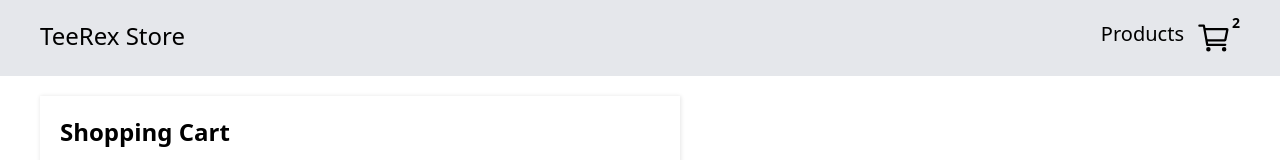
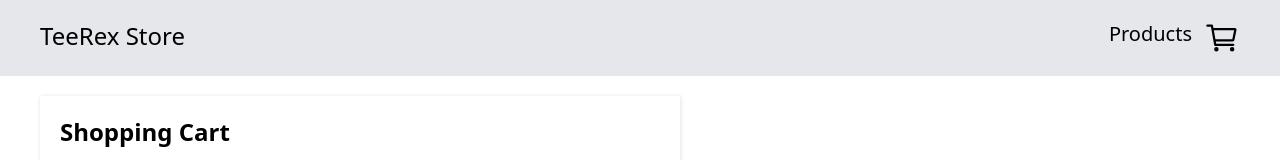
Before and after one commit to PraveenDKatti/geektrust, a React (Vite) app in the folder TeeRex-Store/: page /Cart in a window 1280 px wide. Shown: the top 160 px of the page. Built offline with nearby package versions, Linux system fonts and the light colour scheme.

Commit message:
added cart.length property to Header and applied  onClick function on delete button with removeFromCart function

```diff
--- a/TeeRex-Store/src/Header.jsx
+++ b/TeeRex-Store/src/Header.jsx
@@ -1,6 +1,6 @@
 import { IoCartOutline } from "react-icons/io5";
 import { Link } from 'react-router-dom'
-export default function Header() {
+export default function Header({cart}) {
     return (
         <div className="flex justify-between py-5 px-10 bg-gray-200 z-50 sticky w-full top-0">
 
@@ -15,7 +15,7 @@ export default function Header() {
                 <Link to='Cart'>
                     <div className="flex text-4xl">
                         <IoCartOutline />
-                        <sup className="text-sm font-bold">2</sup>
+                        <sup className="text-sm font-bold">{cart}</sup>
                     </div>
                 </Link>
             </div>
--- a/TeeRex-Store/src/ShoppingCart.jsx
+++ b/TeeRex-Store/src/ShoppingCart.jsx
@@ -1,13 +1,10 @@
-export default function Cart(){
-
-    const products = []
-
+export default function Cart({cart, removeFromCart}){
     return (
         <div className="w-1/2 shadow-[0px_0px_4px_0.5px_rgba(0,0,0,0.1)] mx-10 mt-5 p-5">
             <div className="text-2xl font-semibold"><p>Shopping Cart</p></div>
             <div className="mt-10 ms-10 w-[90%]">
                 {
-                    products.map((item)=>(
+                    cart.map((item)=>(
                         <div key={item.id} className="flex">
                             <img src={item.imageURL} alt={item.name} />
                             <div className="font-bold">
@@ -17,7 +14,7 @@ export default function Cart(){
                             <select name="" id="">
                                 <option value="1">Qty: 1</option>
                             </select>
-                            <button className="rounded px-3">Delete</button>
+                            <button onClick={()=>removeFromCart(item)} className="rounded px-3">Delete</button>
                         </div>
                     ))
                 }
```
